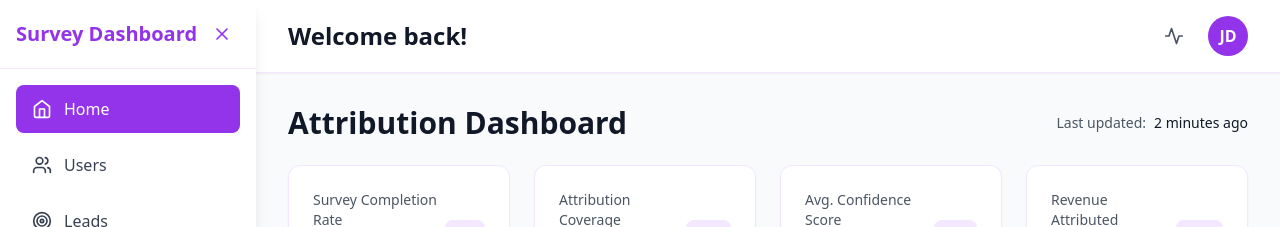
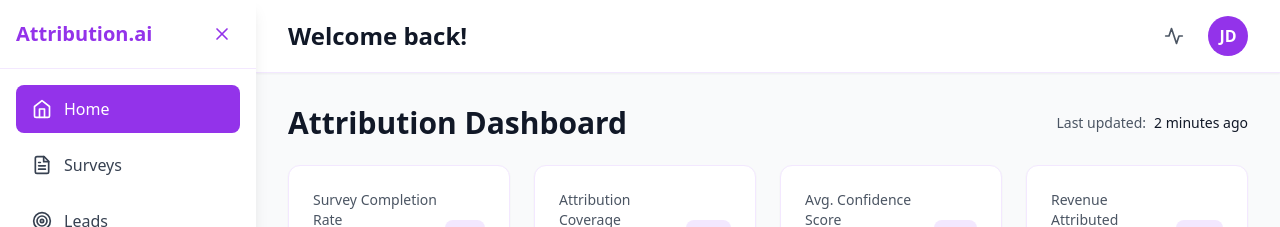
Before and after one commit to ridazainab4/my-survay, a React (Vite) app: page / in a window 1280 px wide. Shown: the top 227 px of the page. Built offline with nearby package versions, Linux system fonts and the light colour scheme; the HTML template or start-up script is replaced by a standard one.

Commit message:
Update Sidebar.jsx

```diff
--- a/src/components/Layout/Sidebar.jsx
+++ b/src/components/Layout/Sidebar.jsx
@@ -1,11 +1,11 @@
 // src/components/Layout/Sidebar.jsx
 import React from 'react';
-import { Home, Users, BarChart3, Settings, Menu, X, Target } from 'lucide-react';
+import { Home, FileText, BarChart3, Settings, Menu, X, Target } from 'lucide-react';
 
 const Sidebar = ({ currentPage, setCurrentPage, sidebarOpen, setSidebarOpen }) => {
   const navigation = [
     { name: 'Home', icon: Home, id: 'home' },
-    { name: 'Users', icon: Users, id: 'users' },
+    { name: 'Surveys', icon: FileText, id: 'surveys' },
     { name: 'Leads', icon: Target, id: 'leads' },
     { name: 'Analytics', icon: BarChart3, id: 'analytics' },
     { name: 'Settings', icon: Settings, id: 'settings' }
@@ -17,7 +17,7 @@
         <div className="p-4 border-b border-purple-100">
           <div className="flex items-center justify-between">
             <h2 className={`font-bold text-xl text-purple-600 transition-opacity ${sidebarOpen ? 'opacity-100' : 'opacity-0'}`}>
-              Survey Dashboard
+              Attribution.ai
             </h2>
             <button
               onClick={() => setSidebarOpen(!sidebarOpen)}
@@ -35,7 +35,7 @@
                 <button
                   onClick={() => setCurrentPage(item.id)}
                   className={`w-full flex items-center space-x-3 px-4 py-3 rounded-lg transition-colors ${
-                    currentPage === item.id
+                    currentPage === item.id || (currentPage === 'survey-builder' && item.id === 'surveys')
                       ? 'bg-purple-600 text-white'
                       : 'text-gray-700 hover:bg-purple-50 hover:text-purple-600'
                   }`}
```
